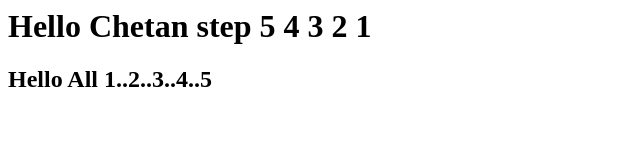
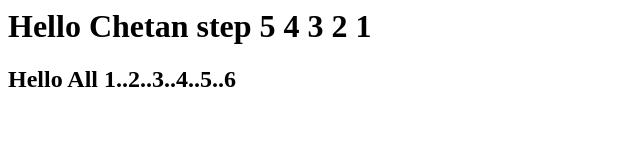
Before and after one commit to demo2mailbox/jenkins, a plain HTML site: page index.html in a window 1280 px wide. Shown: the full height of the page, 0-640 px from the left. Drawn offline with Linux system fonts and the light colour scheme.

Commit message:
Update index.html

```diff
--- a/index.html
+++ b/index.html
@@ -1,2 +1,2 @@
 <h1>Hello Chetan step 5 4 3 2 1</h1>
-<h2>Hello All 1..2..3..4..5</h1>
+<h2>Hello All 1..2..3..4..5..6</h1>
```
